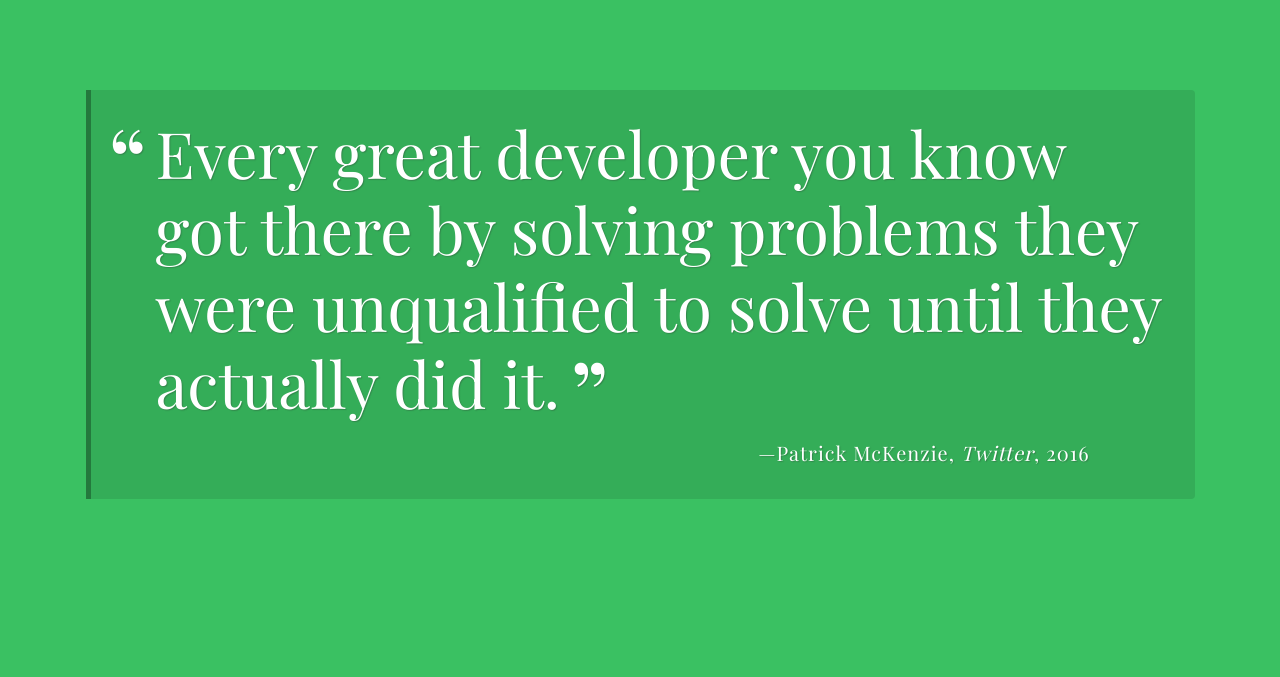
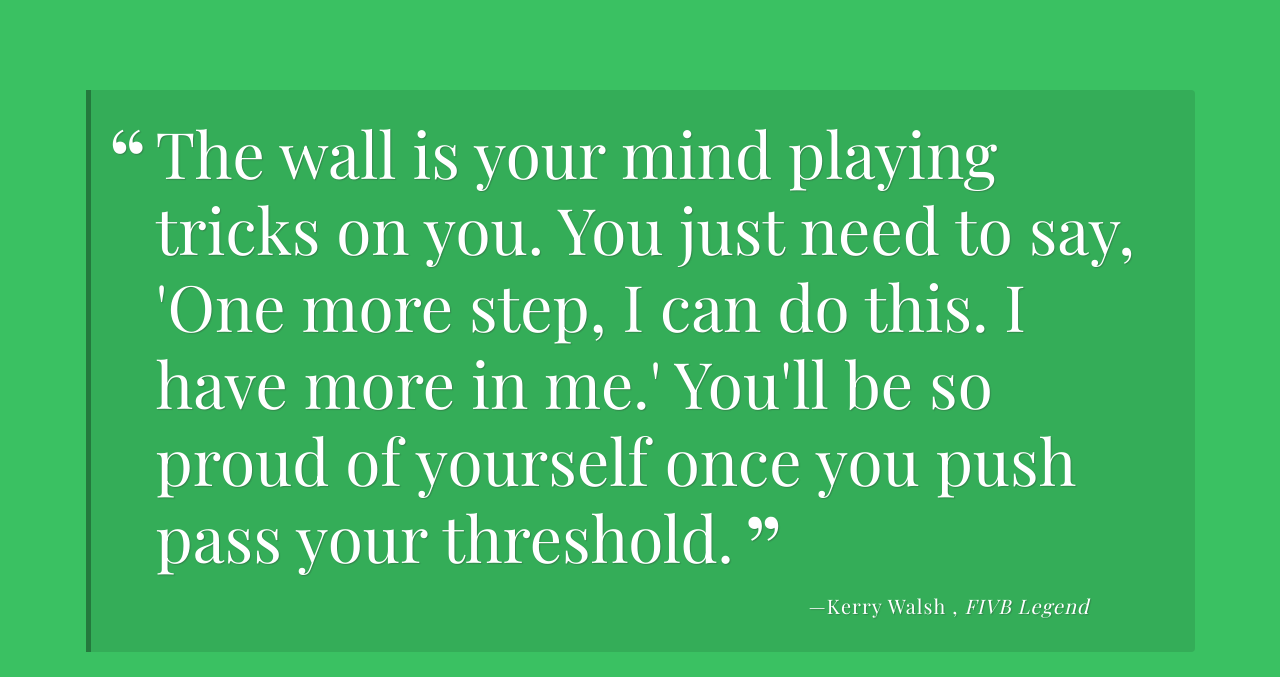
Before and after one commit to alexZerb/Project-1, a plain HTML site: page index.html in a window 1280 px wide. Both pictures are taken after a click on the button "Show another quote". Shown: the part 130-807 px from the top of the page. Drawn offline with nearby package versions, Linux system fonts and the light colour scheme; a web font is replaced by a local one.

Commit message:
changed HTML

```diff
--- a/index.html
+++ b/index.html
@@ -16,8 +16,8 @@
 
     <div class="container">
       <div id="quote-box" class="quote-box">
-        <p class="quote">Every great developer you know got there by solving problems they were unqualified to solve until they actually did it.</p>
-        <p class="source">Patrick McKenzie<span class="citation">Twitter</span><span class="year">2016</span></p>
+        <p class="quote"></p>
+        <p class="source"><span class="citation"></span><span class="year"></span></p>
       </div>
     </div>
 
--- a/js/script.js
+++ b/js/script.js
@@ -66,19 +66,20 @@ function getRandomQuote () {
  * `printQuote` function
 ***/
 
+let html= '';
 
-function printQuote(getRandomQuote) {
-  let gRQ = getRandomQuote();
+function printQuote() {
+  let phrase = getRandomQuote();
   html += `
-    <p class='quote'>${rQ.quote}</p>
-    <p class='source'>${rQ.source}
+    <p class='quote'>${phrase.quote}</p>
+    <p class='source'>${phrase.source}
   `;
 //conditional statement to add citation and year
-  if (gRQ.citation) {
-    html += `<span class='citation'>${gRQ.citation}</span>`;
+  if (phrase.citation) {
+    html += `<span class='citation'>${phrase.citation}</span>`;
   }
-  if (gRQ.year) {
-    html += `<span class='year'>${gRQ.year}</span>`;
+  if (phrase.year) {
+    html += `<span class='year'>${phrase.year}</span>`;
   }
     `</p>`
   document.getElementById('quote-box').innerHTML = html;
```
